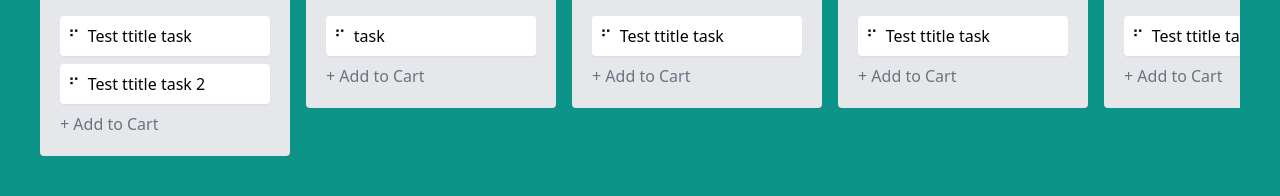
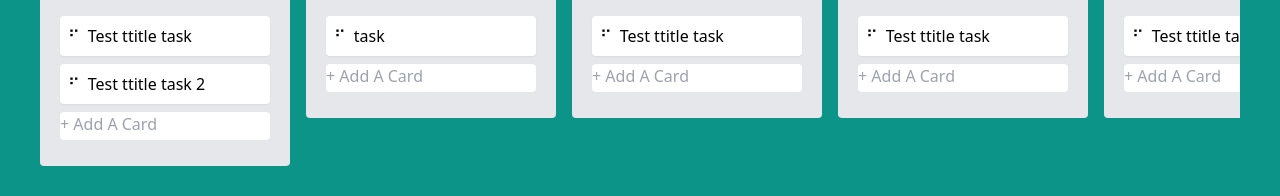
Before and after one commit to Bakhodirov-Jakhongir/vue-trello-board, a Nuxt app: page / in a window 1280 px wide. Shown: the part 274-470 px from the top of the page. Built offline with nearby package versions, Linux system fonts and the light colour scheme.

Commit message:
add new task

```diff
--- /dev/null
+++ b/components/NewTask.vue
@@ -0,0 +1,40 @@
+<script setup lang="ts">
+import { nanoid } from "nanoid";
+import { Task } from "types";
+const emit = defineEmits<{
+  (e: "add", payload: Task): void;
+}>();
+const focused = ref(false);
+const title = ref("");
+
+function createTask(e: Event) {
+  if (title.value.trim()) {
+    e.preventDefault();
+    emit("add", {
+      title: title.value.trim(),
+      createdAt: new Date(),
+      id: nanoid(),
+    } as Task);
+  }
+
+  title.value = "";
+}
+</script>
+<template>
+  <div>
+    <textarea
+      v-model="title"
+      @keydown.tab="createTask"
+      @keyup.enter="createTask"
+      class="focus:bg-white resize-none rounded w-full border-"
+      :class="{
+        'h-7': !focused,
+        'h-20': focused,
+      }"
+      style="outline: none !important"
+      @focus="focused = true"
+      @blur="focused = false"
+      :placeholder="!focused ? '+ Add A Card' : 'Enter a title for card'"
+    ></textarea>
+  </div>
+</template>
--- a/components/TrelloBoard.vue
+++ b/components/TrelloBoard.vue
@@ -101,7 +101,7 @@ const alt = useKeyModifier("Alt");
             </template>
           </draggable>
           <footer>
-            <button class="text-gray-500">+ Add to Cart</button>
+            <NewTask @add="column.tasks.push($event)" />
           </footer>
         </div>
       </template>
```
